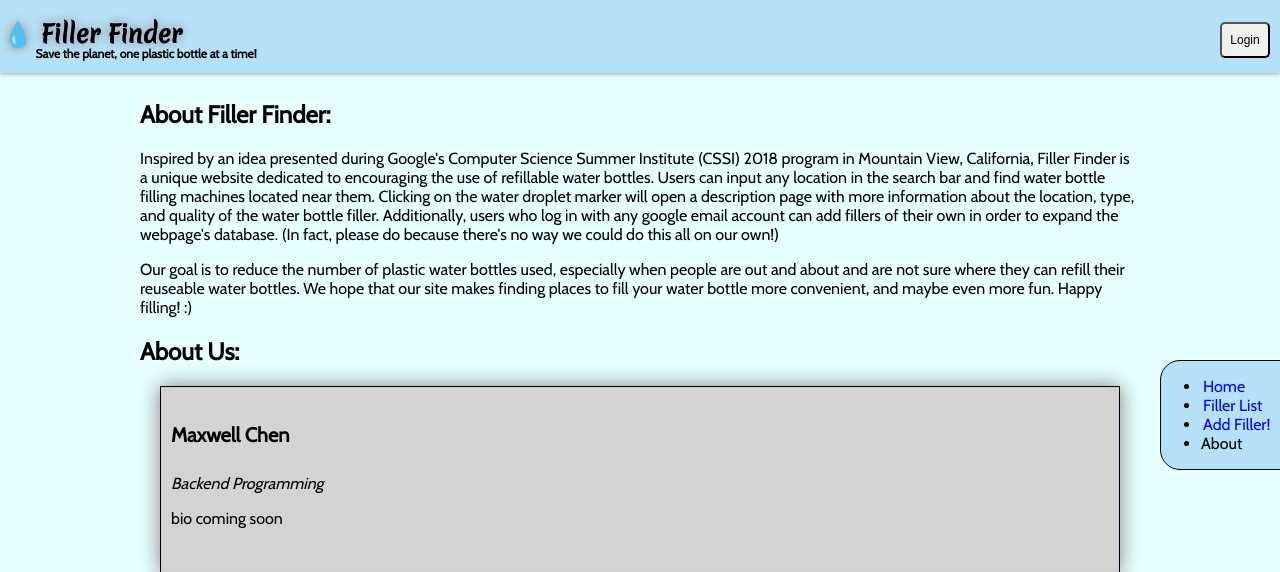
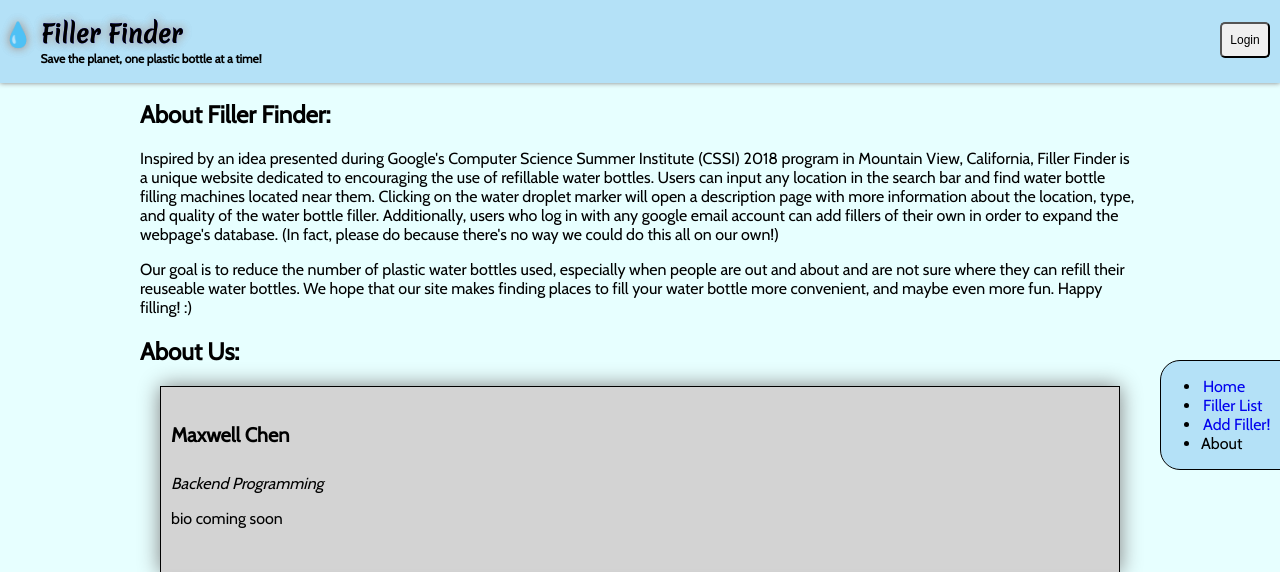
Before and after one commit to maxhchen/filler-finder, a Python web app: template templates/about.html in a window 1280 px wide. Shown: the top 572 px of the page. Run offline with Jinja, Linux system fonts and the light colour scheme; the template is opened without the code that fills it, so the values that code supplies are empty.

Commit message:
more spacing stuff

```diff
--- a/stylesheets/home.css
+++ b/stylesheets/home.css
@@ -104,7 +104,7 @@ h1 {
   box-shadow: 0 0 5px grey;
   /* background : url('/images/images.jpg') */
 
-  #A9DDE8;
+  /* #A9DDE8; */
   /* animation: changeSize 4s linear;
 }
 
--- a/stylesheets/style.css
+++ b/stylesheets/style.css
@@ -16,6 +16,7 @@ h1 {
 h3 {
   font-family: "Cabin", sans-serif;
   font-size: 12px;
+  padding: 5px;
 }
 
 #innerbox {
@@ -27,7 +28,7 @@ h3 {
   /* box-shadow: 0 0 40px rgb(255, 255, 255); */
   text-align: center;
   /* border-radius: 10px; */
-  width: 200px
+  width: 200px;
 
 }
 
--- a/templates/fillerList.html
+++ b/templates/fillerList.html
@@ -48,7 +48,7 @@
       <h1>💧 Filler Finder </h1>
     </div>
   </a>
-  </div>
+</div>
   <div id='slogan'>
     <h3> Save the planet, one plastic bottle at a time! </h3>
   </div>
```
